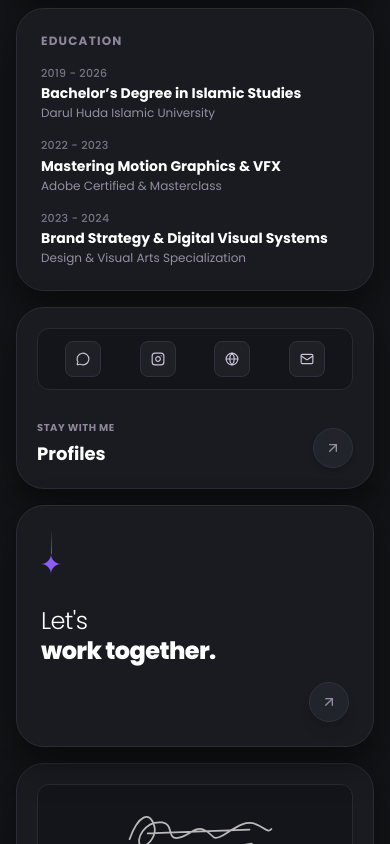
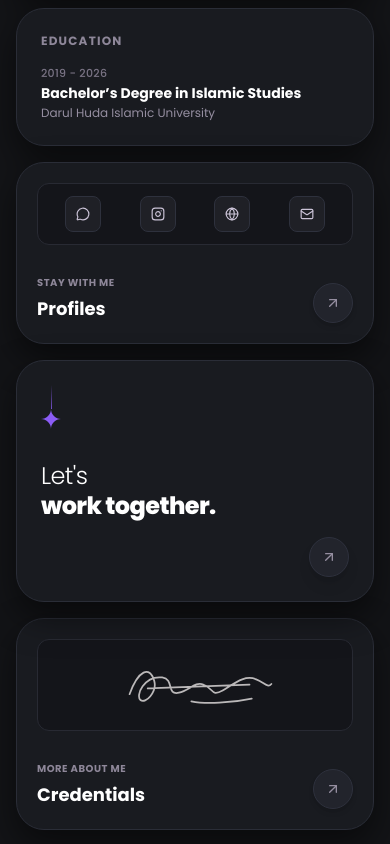
Before and after one commit to abdulbasithmm/basithm, a React (Vite) app: page / in a window 390 px wide. Shown: the part 1940-2784 px from the top of the page. Built offline with nearby package versions, Linux system fonts and the light colour scheme.

Commit message:
refactor: clean up portfolio data and project details
Remove redundant education entries and project card numbers. Update project categories for accuracy.

```diff
--- a/src/components/AboutSection.tsx
+++ b/src/components/AboutSection.tsx
@@ -99,16 +99,6 @@ export const AboutSection: React.FC<AboutSectionProps> = ({
       period: '2019 - 2026',
       role: 'Bachelor’s Degree in Islamic Studies',
       institution: 'Darul Huda Islamic University',
-    },
-    {
-      period: '2022 - 2023',
-      role: 'Mastering Motion Graphics & VFX',
-      institution: 'Adobe Certified & Masterclass',
-    },
-    {
-      period: '2023 - 2024',
-      role: 'Brand Strategy & Digital Visual Systems',
-      institution: 'Design & Visual Arts Specialization',
     },
   ];
 
--- a/src/components/WorkSection.tsx
+++ b/src/components/WorkSection.tsx
@@ -57,7 +57,6 @@ export const WorkSection: React.FC = () => {
       baseX: -160,
       baseY: 28,
       chipColor: 'from-[#d4af37] to-[#aa7c11]',
-      cardNum: '4920 •••• •••• 9102',
     },
     {
       id: 1,
@@ -69,7 +68,6 @@ export const WorkSection: React.FC = () => {
       baseX: -50,
       baseY: 6,
       chipColor: 'from-[#e2e8f0] to-[#94a3b8]',
-      cardNum: '1234 5678 9012 3456',
     },
     {
       id: 2,
@@ -81,7 +79,6 @@ export const WorkSection: React.FC = () => {
       baseX: 50,
       baseY: 6,
       chipColor: 'from-[#d4af37] to-[#85581A]',
-      cardNum: '8819 •••• •••• 1049',
     },
     {
       id: 3,
@@ -93,7 +90,6 @@ export const WorkSection: React.FC = () => {
       baseX: 160,
       baseY: 28,
       chipColor: 'from-[#cbd5e1] to-[#64748b]',
-      cardNum: '6021 •••• •••• 5530',
     },
   ];
 
@@ -234,7 +230,6 @@ interface InteractiveCardProps {
     baseX: number;
     baseY: number;
     chipColor: string;
-    cardNum: string;
   };
   project: {
     id: string;
@@ -324,11 +319,10 @@ const InteractiveCard: React.FC<InteractiveCardProps> = ({
         </p>
       </div>
 
-      {/* Card Footer: Card Number & Action Link */}
-      <div className="relative z-10 pt-2 border-t border-white/10 flex items-center justify-between text-[10px] sm:text-xs text-white/70 font-mono tracking-wider">
-        <span>{card.cardNum}</span>
+      {/* Card Footer: Action Link */}
+      <div className="relative z-10 pt-2 border-t border-white/10 flex items-center justify-end text-[10px] sm:text-xs font-mono tracking-wider">
         <span className="text-white font-sans font-bold flex items-center gap-0.5 hover:text-[#38BDF8] transition-colors">
-          <span>View</span>
+          <span>Click</span>
           <ArrowUpRight className="w-3 h-3" />
         </span>
       </div>
--- a/src/data.ts
+++ b/src/data.ts
@@ -54,7 +54,7 @@ export const basithProjects: WorkProject[] = [
   {
     id: 'suhail-faizy',
     title: 'SUHAIL FAIZY KOORAD | MINHAJUL JANNA',
-    category: 'Lyrical Video',
+    category: 'UI Design',
     tools: 'After Effects • Motion Graphics',
     type: 'motion',
     image: 'https://lh3.googleusercontent.com/aida/AP1WRLuZViy7rEK7F_r6t-vPvoQx3b6g4y3gKQpeFtHi2JU4bJ98IeBFgSVGD1jQNyXPWnDmL9I0Sg-ofosOhAkGbDqUmdP5G7GoIW0lAj8zcVhqZXWUB8T8VMSo4ytG5wCipAZJsggZ6mtcOURuvOvREN-km_NAXNrn0CQpPXmPvlwJ5X_8fTQEo0DvcaqyFHMnCV3MFlTQZ6oRh70uf5ESVF_kWZBp87ybVAE0wcn0fZUhTi6osx4nliI-T885',
@@ -72,7 +72,7 @@ export const basithProjects: WorkProject[] = [
   {
     id: 'nooril-noorin',
     title: 'Nooril Noorin Nouka',
-    category: 'Motion Visuals',
+    category: 'Web Development',
     tools: 'Premiere Pro • Motion Design',
     type: 'video',
     image: 'https://lh3.googleusercontent.com/aida/AP1WRLsmLWR_UV6lipIx509gcgUwfBcP1NVLEUssckl9dtgHKZbRbxQDf6b-e5E-TOmexPc5klV73x7UFxuLvOyEyPv2f5dTztFjTiufuHE6vD_oCiuzr3t8SVPXuZpy0hk5VqCdFOioLmTqJsKTZWlisrczfUQilA7ALfQzo-4G4lQe_5BiNbduv6PUdcSyRPMLwOKPxFwZ_KPdu9nphbqYO8E99yvML4bTnFXkxDlWjMHNG9fqb9jedKC7WFQ',
@@ -81,7 +81,7 @@ export const basithProjects: WorkProject[] = [
   {
     id: 'arabic-lyric',
     title: 'Arabic Lyric Video',
-    category: 'Video Editing',
+    category: 'Motion & Video Editing',
     tools: 'After Effects • Calligraphy Animation',
     type: 'motion',
     image: 'https://lh3.googleusercontent.com/aida/AP1WRLuBMsnXE2rDPFW2vgqc4HSb5wmExMaz5aaiMFsYaQvOeRugnuyvUK6WBUmz7IcHpblBqAaedOyy9Q3lzGlkpYgUzTXC-rMywKZq3h6CdN5_t2-5lvaJX5IzcsNnV1j-bsCqdNnRY65-8GSVW8Mzg0p7TPrG5Q1Fo_qcFck15cilRKg9jMtzxG0mMi90RPjycWRfxd3yDOB6TUpyFKD86AwiZtIt4FME3_-o3GZ99DX2CGKykQcqtVzg1I5H',
```
